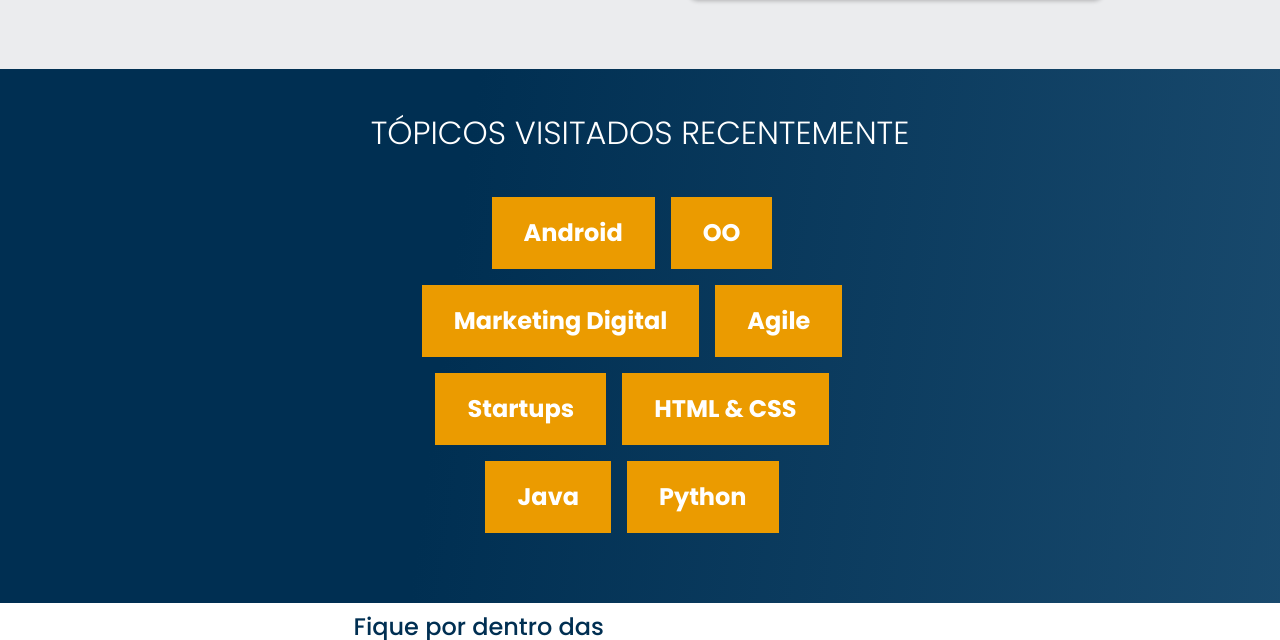
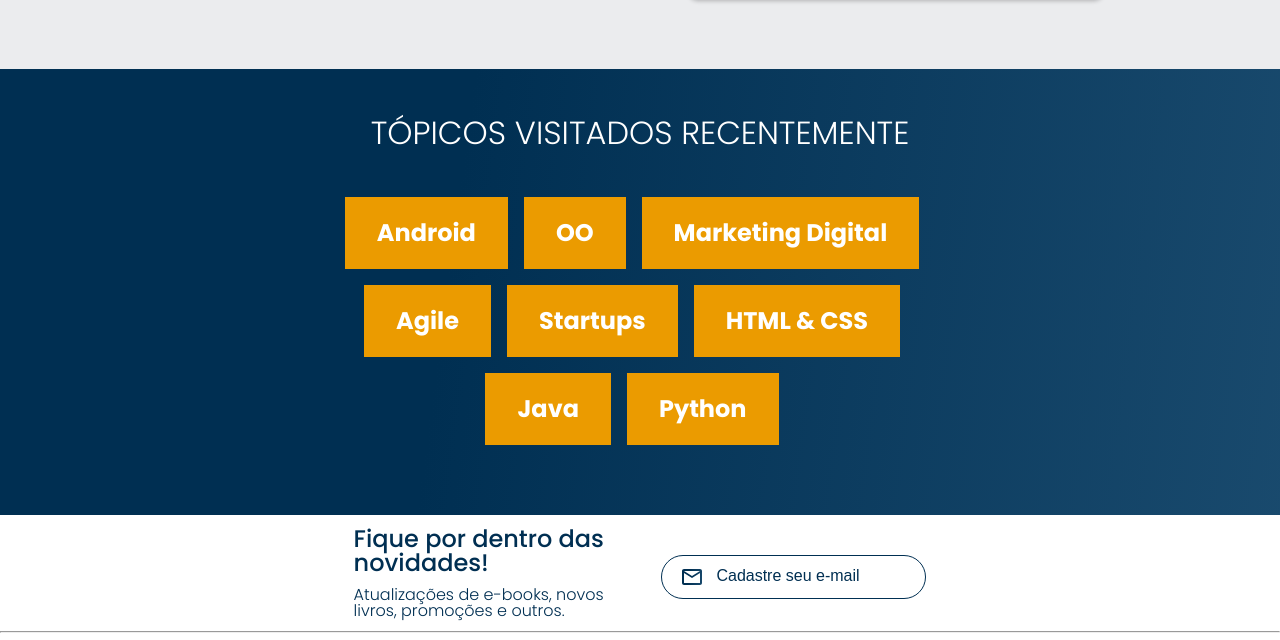
Before and after one commit to mizaelZuza/Alura-Books, a plain HTML site: page index.html in a window 1280 px wide. Shown: the part 1312-1952 px from the top of the page. Drawn offline with nearby package versions, Linux system fonts and the light colour scheme.

Commit message:
Update topicos.css

```diff
--- a/style/topicos.css
+++ b/style/topicos.css
@@ -42,7 +42,7 @@
 }
 @media screen and (min-width: 1000px){
     .topicos{
-        padding: 0 20vw 0.5vw 20vw;
+        padding: 0 15vw 0.5vw 15vw;
     }
 }
 
```
